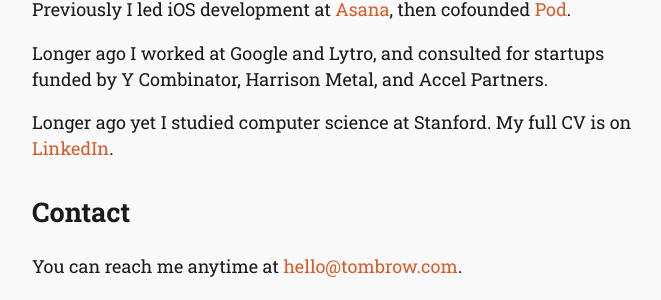
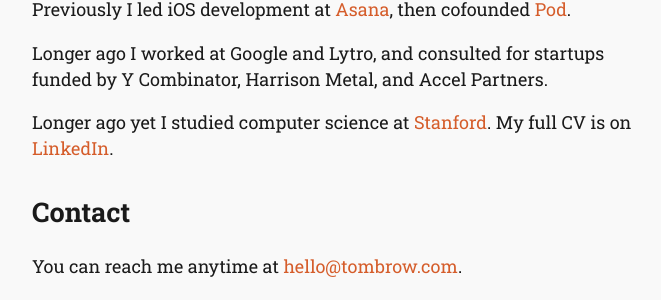
Before and after one commit to brow/rebeccabutler.org, a Jekyll site: the page built from index.md, in a window 1280 px wide. Shown: the part 390-690 px from the top of the page, without its empty margins (304-965 px from the left). Built offline with Jekyll 4.4.1, drawn with Linux system fonts in a browser that asks for light colours; part of the change alters nothing that is shown.

```diff
--- a/index.md
+++ b/index.md
@@ -19,7 +19,7 @@ Previously I led iOS development at [Asana](https://asana.com), then cofounded [
 
 Longer ago I worked at Google and Lytro, and consulted for startups funded by Y Combinator, Harrison Metal, and Accel Partners.
 
-Longer ago yet I studied computer science at Stanford. My full CV is on [LinkedIn](https://www.linkedin.com/in/tombrow/).
+Longer ago yet I studied computer science at [Stanford](https://cs.stanford.edu/). My full CV is on [LinkedIn](https://www.linkedin.com/in/tombrow/).
 
 ## Contact
 
```
